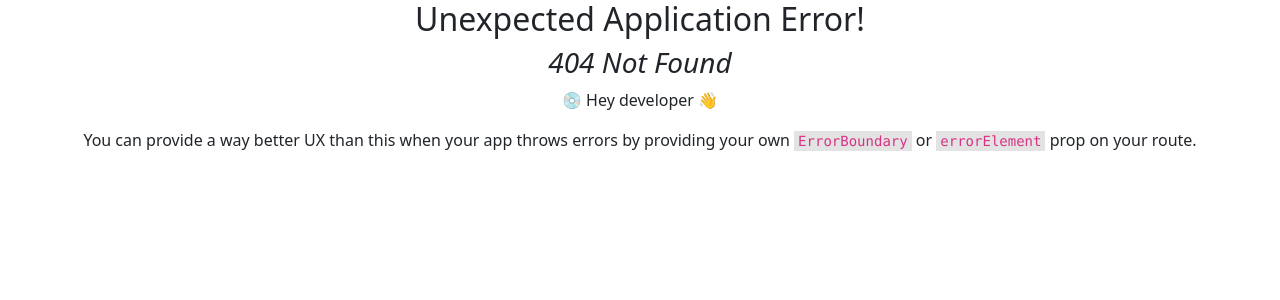
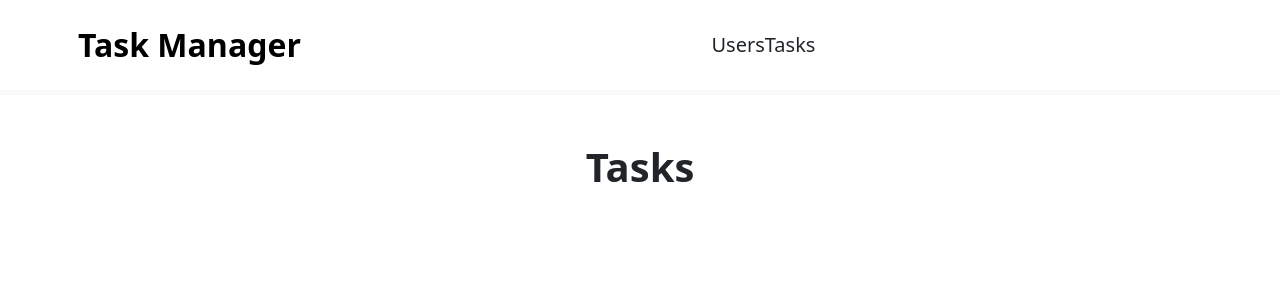
Before and after one commit to Phaedra144/bdo-task-manager, a React (Vite) app in the folder taskmanager-frontend/: page /tasks in a window 1280 px wide. Before the commit this address had no page. Shown: the top 300 px of the page. Built offline with nearby package versions, Linux system fonts and the light colour scheme.

Commit message:
Render the child route elements in Outlet, init TaskTable component

```diff
--- a/taskmanager-frontend/src/App.tsx
+++ b/taskmanager-frontend/src/App.tsx
@@ -1,5 +1,6 @@
 import { createBrowserRouter, RouterProvider } from 'react-router-dom';
 import { TaskManager } from './components/TaskManager';
+import { TaskTable } from './components/TaskTable';
 import { UserTable } from './components/UserTable';
 
 const router = createBrowserRouter([
@@ -14,6 +15,10 @@ const router = createBrowserRouter([
         path: '/users',
         element: <UserTable />,
       },
+      {
+        path: '/tasks',
+        element: <TaskTable />,
+      },
     ],
   },
 ]);
--- a/taskmanager-frontend/src/components/TaskManager.tsx
+++ b/taskmanager-frontend/src/components/TaskManager.tsx
@@ -1,11 +1,13 @@
+import { Outlet } from 'react-router-dom';
 import { Header } from './Header';
-import { UserTable } from './UserTable';
 
 export const TaskManager = () => {
   return (
-    <div className="container">
+    <>
       <Header />
-      <UserTable />
-    </div>
+      <main>
+        <Outlet />
+      </main>
+    </>
   );
 };
--- /dev/null
+++ b/taskmanager-frontend/src/components/TaskTable.tsx
@@ -0,0 +1,11 @@
+export const TaskTable = () => {
+  return (
+    <div className="container">
+      <div className="row">
+        <div className="col-12">
+          <h1 className="display-6 fw-bold text-center">Tasks</h1>
+        </div>
+      </div>
+    </div>
+  );
+};
```
